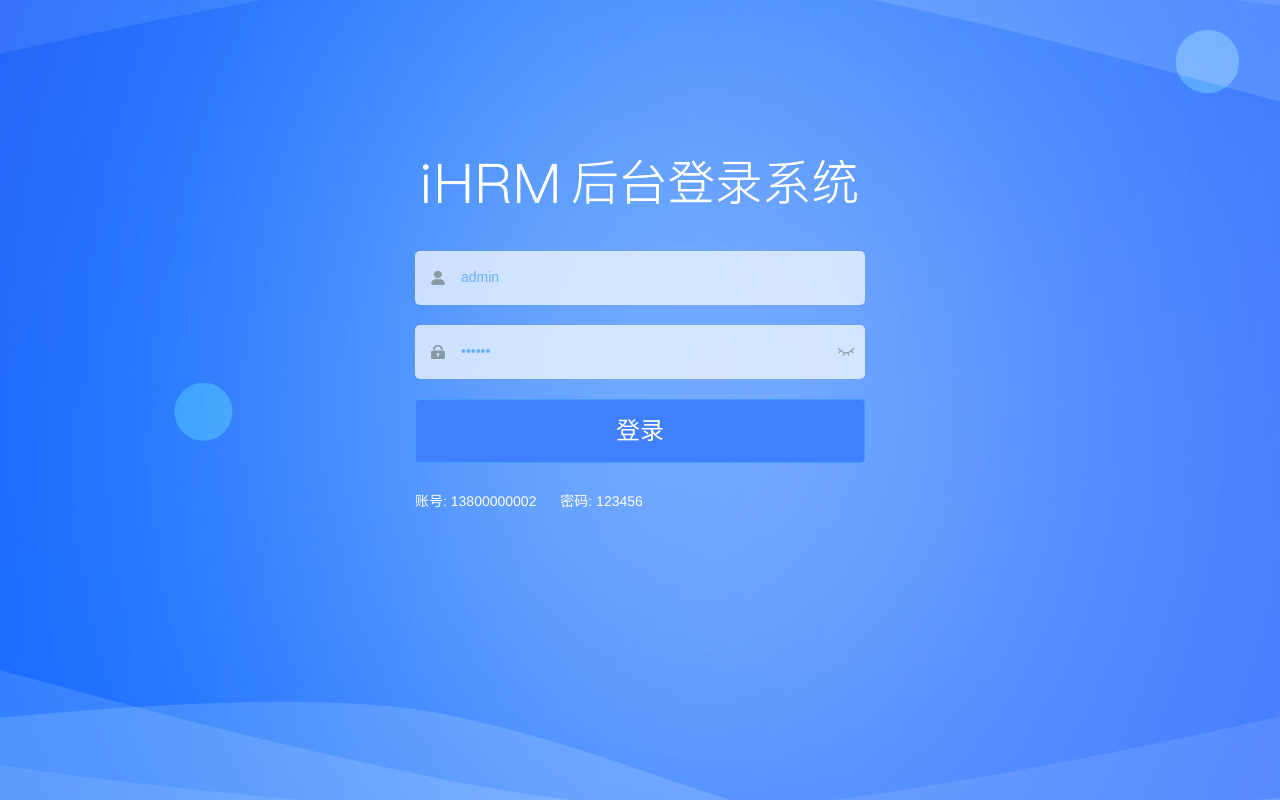
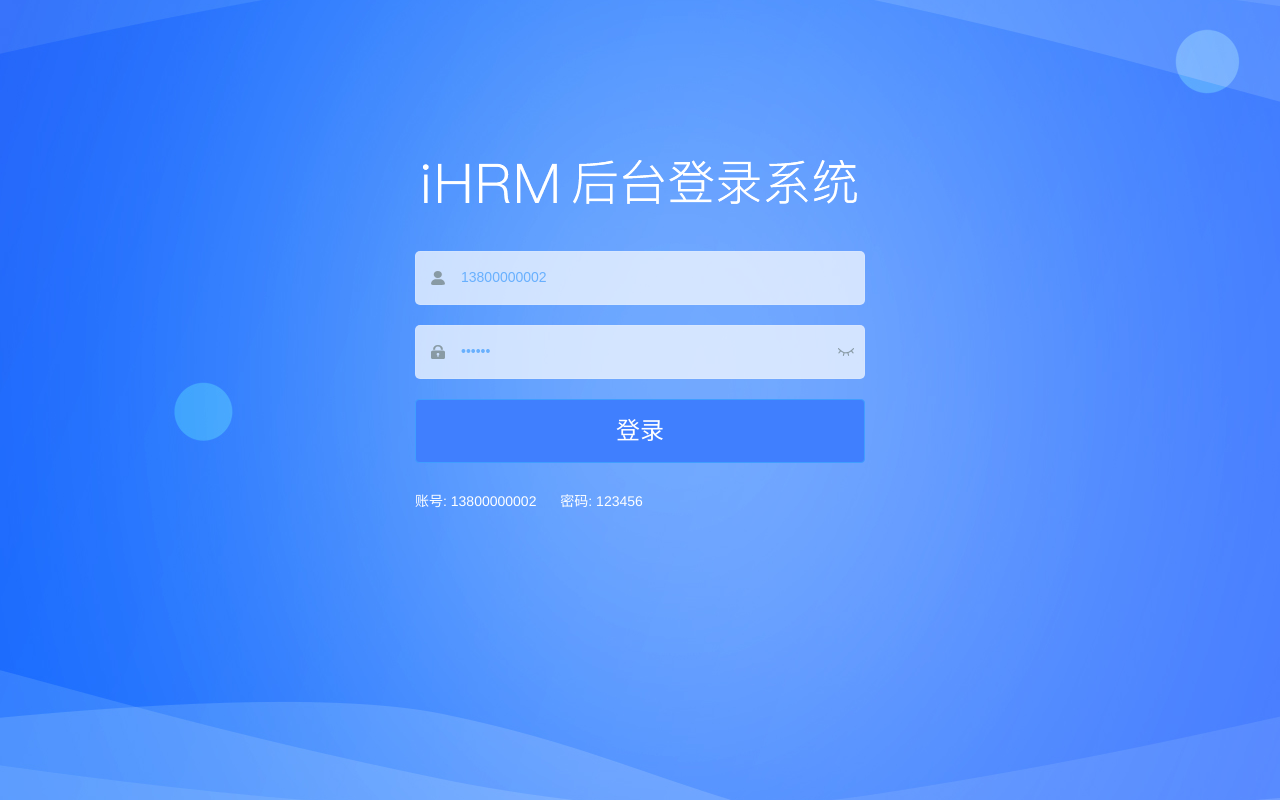
Before and after one commit to Lynn1057713732/hrsaas, a Vue app: page /#/login in a window 1280 px wide. Built offline with nearby package versions, Linux system fonts and the light colour scheme.

Commit message:
登录参数的校验进行修正

```diff
--- a/src/utils/validate.js
+++ b/src/utils/validate.js
@@ -18,3 +18,9 @@ export function validUsername(str) {
   const valid_map = ['admin', 'editor']
   return valid_map.indexOf(str.trim()) >= 0
 }
+/**
+ * 校验手机号
+ * ***/
+export function validMobile(str) {
+  return /^1[3-9]\d{9}$/.test(str)
+}
--- a/src/views/login/index.vue
+++ b/src/views/login/index.vue
@@ -4,19 +4,21 @@
 
       <div class="title-container">
         <h3 class="title">
+          <!--标题可以使用文字也可以使用图片-->
+          <!--Login Form-->
           <img src="@/assets/common/login-logo.png">
         </h3>
       </div>
 
-      <el-form-item prop="username">
+      <el-form-item prop="mobile">
         <span class="svg-container">
           <svg-icon icon-class="user" />
         </span>
         <el-input
-          ref="username"
-          v-model="loginForm.username"
-          placeholder="Username"
-          name="username"
+          ref="mobile"
+          v-model="loginForm.mobile"
+          placeholder="请输入手机号"
+          name="mobile"
           type="text"
           tabindex="1"
           auto-complete="on"
@@ -38,6 +40,8 @@
           auto-complete="on"
           @keyup.enter.native="handleLogin"
         />
+        <!-- enter是按键的修饰符  native也是修饰符 -->
+        <!-- @keyup.enter.native表示监听组件的原生事件，比如 keyup就是于input的原生事件，这里写native表示keyup是一个原生事件-->
         <span class="show-pwd" @click="showPwd">
           <svg-icon :icon-class="passwordType === 'password' ? 'eye' : 'eye-open'" />
         </span>
@@ -55,33 +59,33 @@
 </template>
 
 <script>
-import { validUsername } from '@/utils/validate'
+import { validMobile } from '@/utils/validate'
 
 export default {
   name: 'Login',
   data() {
-    const validateUsername = (rule, value, callback) => {
-      if (!validUsername(value)) {
-        callback(new Error('Please enter the correct user name'))
-      } else {
-        callback()
-      }
-    }
-    const validatePassword = (rule, value, callback) => {
-      if (value.length < 6) {
-        callback(new Error('The password can not be less than 6 digits'))
-      } else {
-        callback()
-      }
+    const validateMobile = (rule, value, callback) => {
+      // 校验成功 callback()
+      // 校验失败 callback(new Error("错误信息"))
+      // if (!validMobile(value)) {
+      //   callback(new Error('手机号不正确'))
+      // } else {
+      //   callback()
+      // }
+      validMobile(value) ? callback() : callback(new Error('手机号格式不正确'))
     }
     return {
       loginForm: {
-        username: 'admin',
-        password: '111111'
+        mobile: '13800000002',
+        password: '123456'
       },
       loginRules: {
-        username: [{ required: true, trigger: 'blur', validator: validateUsername }],
-        password: [{ required: true, trigger: 'blur', validator: validatePassword }]
+        mobile: [{ required: true, trigger: 'blur', message: '手机号不能为空' }, {
+          validator: validateMobile, trigger: 'blur'
+        }],
+        password: [{ required: true, trigger: 'blur', message: '密码不能为空' }, {
+          trigger: 'blur', min: 6, max: 16, message: '密码长度为6-16位之间'
+        }]
       },
       loading: false,
       passwordType: 'password',
```
